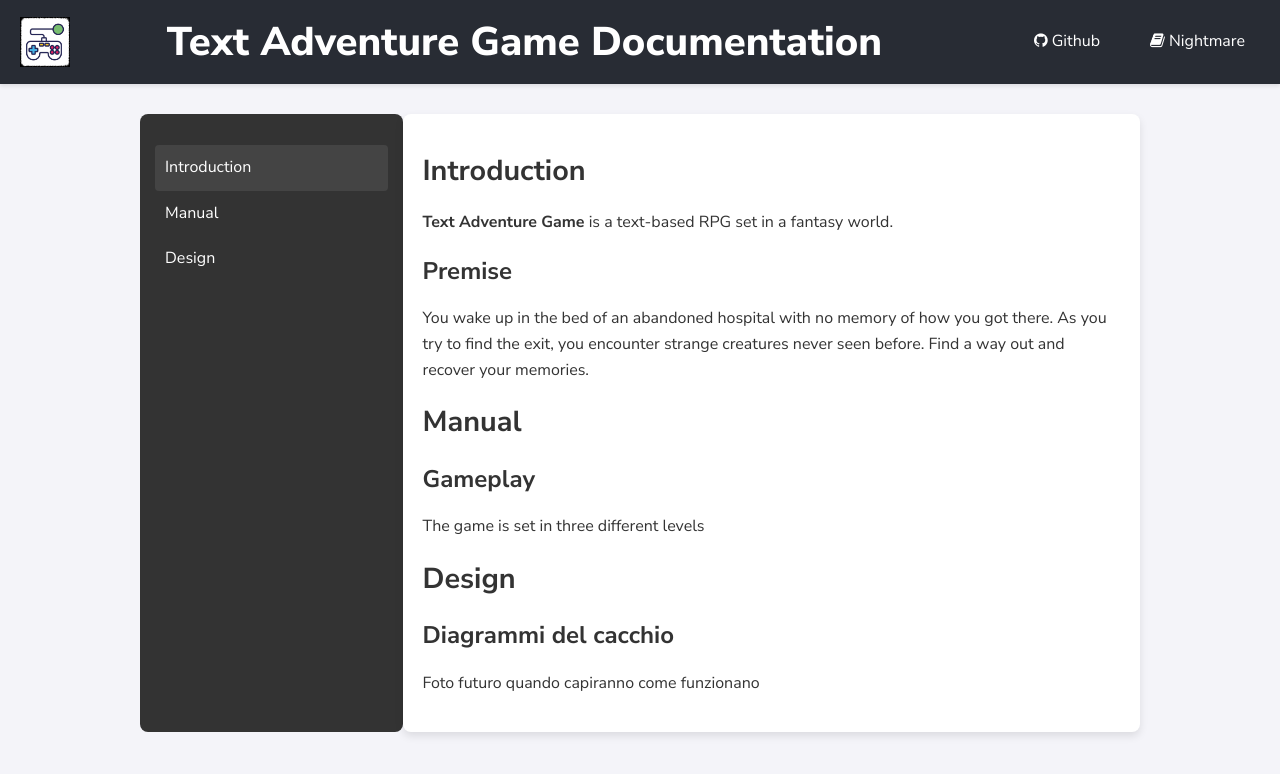
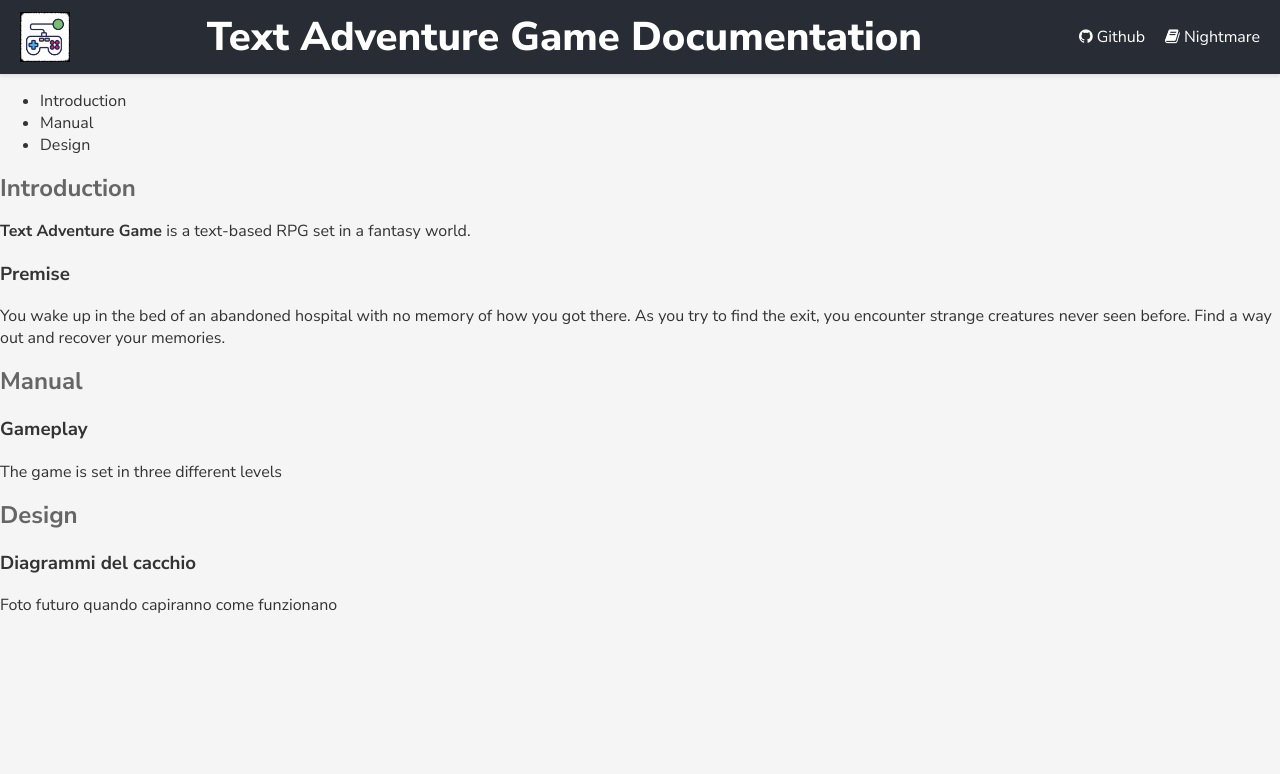
Before and after one commit to Fey-Lune/FeyLune.github.io, a plain HTML site: page index.html in a window 1280 px wide. Drawn offline with Linux system fonts and the light colour scheme.

Commit message:
Update style.css

```diff
--- a/style.css
+++ b/style.css
@@ -3,39 +3,22 @@ body {
     font-family: 'Nunito Sans', sans-serif;
     margin: 0;
     padding: 0;
-    background-color: #f4f4f9;
+    background-color: #f5f5f5;
     color: #333;
-    line-height: 1.6;
 }
 
+/* Container for main content */
 .container {
     max-width: 800px;
     margin: 50px auto;
     padding: 20px;
-    background-color: #ffffff;
+    background-color: #fff;
     box-shadow: 0 4px 8px rgba(0, 0, 0, 0.1);
     border-radius: 8px;
     text-align: center;
 }
 
-h1, h2, h3 {
-    margin: 0.5em 0;
-    color: #333;
-}
-
-h1 {
-    font-size: 2.5em;
-}
-
-h2 {
-    font-size: 1.8em;
-}
-
-h3 {
-    font-size: 1.5em;
-}
-
-/* Navigation bar styles */
+/* Header / Navigation styles */
 nav#header {
     background-color: #282c34;
     padding: 10px 20px;
@@ -69,60 +52,37 @@ ul.menu {
 }
 
 .menu__item {
-    margin-left: 20px; /* Adds space between menu items */
+    margin-left: 20px;
     font-size: 16px;
 }
 
 .menu__item a {
     text-decoration: none;
     color: #ffffff;
-    transition: color 0.3s ease, background-color 0.3s ease;
-    padding: 10px 15px; /* Adds padding inside each menu item */
-    border-radius: 4px;
+    transition: color 0.3s ease;
 }
 
 .menu__item a:hover {
     color: #1a73e8;
-    background-color: #ffffff; /* Changes background color on hover */
 }
 
-/* Sidebar and content styles */
-.wrapper {
-    display: flex;
-    max-width: 1000px;
-    margin: 30px auto;
+.menu__item.toggle {
+    display: none;
 }
 
-.doc__nav {
-    flex: 1;
-    background-color: #333;
-    color: #fff;
-    padding: 15px;
-    border-radius: 8px;
+/* Headings */
+h1, h2 {
+    margin: 0.5em 0;
 }
 
-.doc__nav ul {
-    list-style-type: none;
-    padding: 0;
+h1 {
+    font-size: 2.5em;
+    color: #333;
 }
 
-.doc__nav li {
-    padding: 10px;
-    cursor: pointer;
-    transition: background-color 0.3s ease;
-}
-
-.doc__nav li:hover, .doc__nav .selected {
-    background-color: #444;
-    border-radius: 4px;
-}
-
-.doc__content {
-    flex: 3;
-    padding: 20px;
-    background-color: #ffffff;
-    box-shadow: 0 4px 8px rgba(0, 0, 0, 0.1);
-    border-radius: 8px;
+h2 {
+    font-size: 1.5em;
+    color: #666;
 }
 
 /* Links */
@@ -144,15 +104,11 @@ a:hover {
     }
 
     .menu__item {
-        margin: 10px 0; /* Increased spacing for stacked menu items */
+        margin: 10px 0;
     }
 
-    .wrapper {
-        flex-direction: column;
-    }
-
-    .doc__nav, .doc__content {
-        width: 100%;
-        margin-bottom: 20px;
+    .menu__item.toggle {
+        display: block;
+        cursor: pointer;
     }
 }
```
